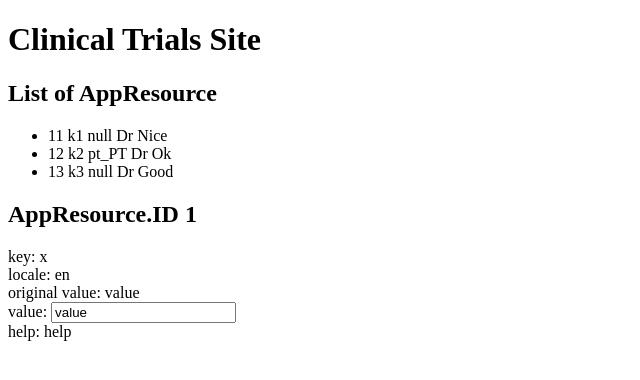
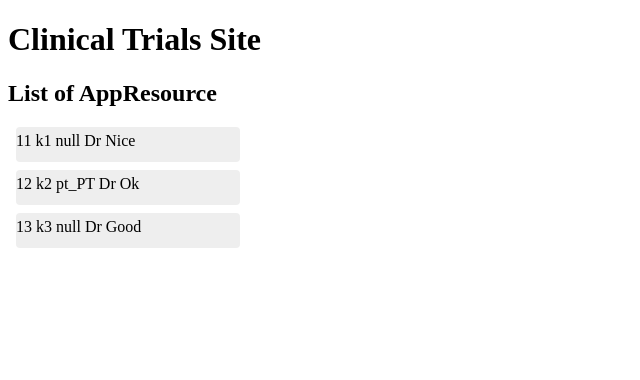
Before and after one commit to PharmaLedger-IMI/ctr-backoffice-frontend, an Angular app: page / in a window 1280 px wide. Shown: the top 380 px of the page, without its empty margins (0-640 px from the left). Built offline with nearby package versions, Linux system fonts and the light colour scheme.

Commit message:
appresource list and editing

```diff
--- a/package.json
+++ b/package.json
@@ -3,8 +3,8 @@
   "version": "0.0.1",
   "description": "Web Site for ClinicalTrials - include wallet download and backoffice web management application",
   "author": {
-      "name": "PharmaLedger Team at PDM",
-      "email": "pharmaledger.team@pdmfc.com"
+    "name": "PharmaLedger Team at PDM",
+    "email": "pharmaledger.team@pdmfc.com"
   },
   "license": "PharmaLedger",
   "scripts": {
--- a/src/app/appresource/appresource.component.css
+++ b/src/app/appresource/appresource.component.css
@@ -0,0 +1,44 @@
+/* AppResourceComponent's private CSS styles */
+.appresource {
+  margin: 0 0 2em 0;
+  list-style-type: none;
+  padding: 0;
+  width: 15em;
+}
+.appresource li {
+  cursor: pointer;
+  position: relative;
+  left: 0;
+  background-color: #EEE;
+  margin: .5em;
+  padding: .3em 0;
+  height: 1.6em;
+  border-radius: 4px;
+}
+.appresource li:hover {
+  color: #607D8B;
+  background-color: #DDD;
+  left: .1em;
+}
+.appresource li.selected {
+  background-color: #CFD8DC;
+  color: white;
+}
+.appresource li.selected:hover {
+  background-color: #BBD8DC;
+  color: white;
+}
+.appresource .badge {
+  display: inline-block;
+  font-size: small;
+  color: white;
+  padding: 0.8em 0.7em 0 0.7em;
+  background-color:#405061;
+  line-height: 1em;
+  position: relative;
+  left: -1px;
+  top: -4px;
+  height: 1.8em;
+  margin-right: .8em;
+  border-radius: 4px 0 0 4px;
+}
--- a/src/app/appresource/appresource.component.html
+++ b/src/app/appresource/appresource.component.html
@@ -1,16 +1,18 @@
 <h2>List of AppResource</h2>
-<ul>
-  <li *ngFor="let arc of arcCollection">
+<ul class="appresource">
+  <li *ngFor="let arc of arcCollection" (click)="onSelect(arc)" [class.selected]="arc === arcSelected">
     <span>{{arc.id}}</span> {{arc.key}} {{arc.locale?.code || 'null'}}  {{arc.value}}
   </li>
 </ul>
-<h2>AppResource.ID {{arc.id}}</h2>
-<div><span>key: </span>{{arc.key}}</div>
-<div><span>locale: </span>{{arc.locale?.code}}</div>
-<div><span>original value: </span>{{arc.value}}</div>
+<div *ngIf="arcSelected">
+<h2>AppResource.ID {{arcSelected.id}} Details</h2>
+<div><span>key: </span>{{arcSelected.key}}</div>
+<div><span>locale: </span>{{arcSelected.locale?.code}}</div>
+<div><span>original value: </span>{{arcSelected.value}}</div>
 <div>
   <label>value:
-    <input [(ngModel)]="arc.value" placeholder="value"/>
+    <input [(ngModel)]="arcSelected.value" placeholder="value"/>
   </label>
 </div>
-<div><span>help: </span>{{arc.help}}</div>
+<div><span>help: </span>{{arcSelected.help}}</div>
+</div>
--- a/src/app/appresource/appresource.component.ts
+++ b/src/app/appresource/appresource.component.ts
@@ -9,19 +9,26 @@ import { APPRESOURCES } from '../mock-appresource';
 })
 export class AppresourceComponent implements OnInit {
 
-  arc: AppResource = {
+  /* arc: AppResource = {
       id: 1,
       key: 'x',
       locale: { code: "en" },
       value: 'value',
       help: 'help'
-  };
+  }; */ // not used anymore
 
-  arcCollection = APPRESOURCES;
+  arcCollection = APPRESOURCES; /* collection of all AppResources */
+
+  arcSelected?: AppResource; // needed ? to indicate optional !???
 
   constructor() { }
 
   ngOnInit(): void {
   }
 
+  onSelect(arc: AppResource): void {
+      this.arcSelected = arc;
+      console.log("Selected Arc.id=", this.arcSelected.id);
+  }
+
 }
```
Also changed, not shown: 1 other file (tests, documents, lock files or other folders).
